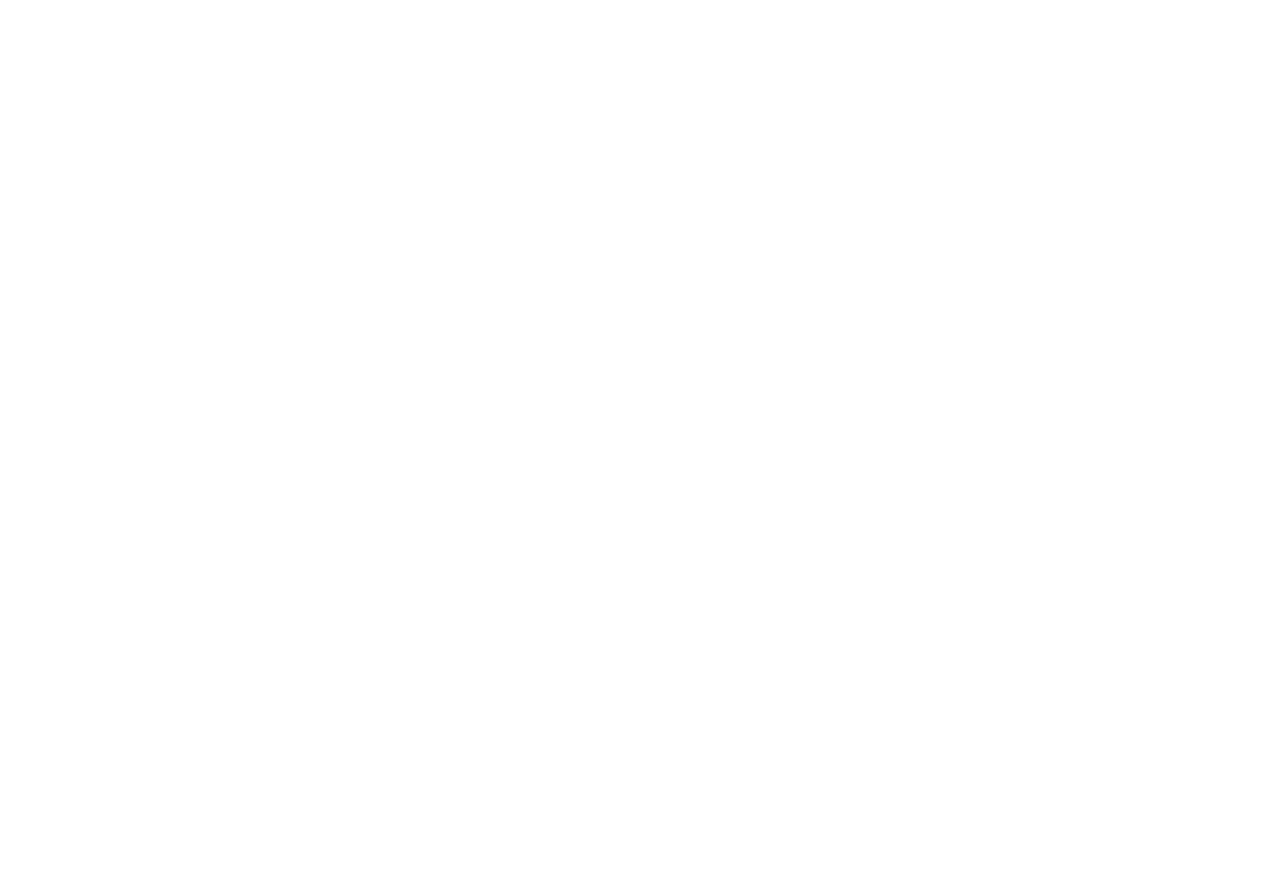
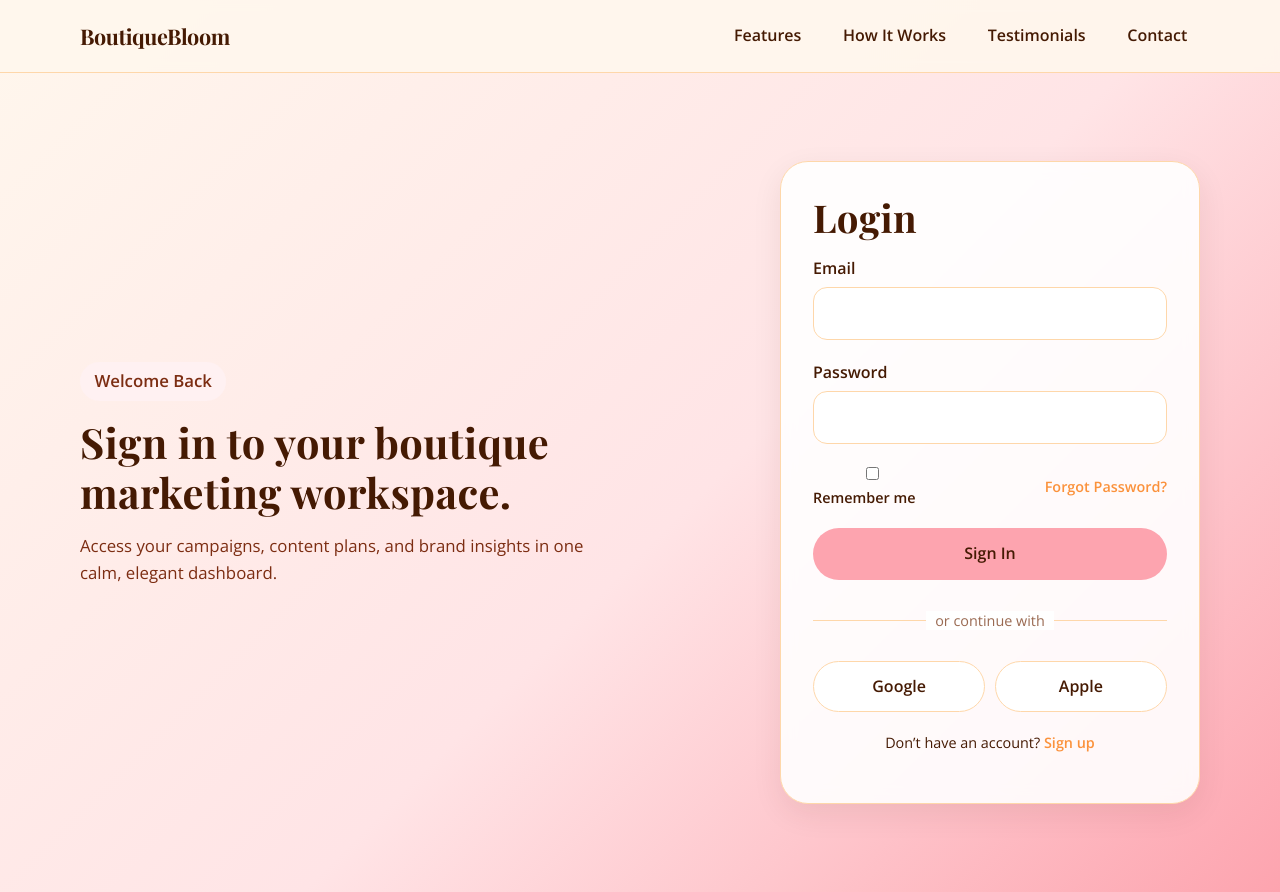
Before and after one commit to Shrish27/BoutiqueBloom, a plain HTML site: page login.html in a window 1280 px wide. Before the commit the page ends 800 px from the top, so only its background shows below. Drawn offline with nearby package versions, Linux system fonts and the light colour scheme.

Commit message:
Link homepage buttons to login page

```diff
--- a/css/style.css
+++ b/css/style.css
@@ -737,3 +737,143 @@ textarea {
 .feature-icon {
   box-shadow: inset 0 0 0 1px rgba(251, 146, 60, 0.12);
 }
+/* =========================================================
+   Authentication Pages (Login / Signup)
+   ========================================================= */
+
+.auth-page {
+  background: linear-gradient(135deg, #fff7ed 0%, #ffe4e6 55%, #fda4af 100%);
+  min-height: 100vh;
+}
+
+/* Layout */
+.auth-layout {
+  display: grid;
+  grid-template-columns: 1fr 420px;
+  gap: 3rem;
+  align-items: center;
+  min-height: calc(100vh - 80px);
+}
+
+/* Left side text */
+.auth-copy {
+  max-width: 520px;
+}
+
+.auth-eyebrow {
+  display: inline-block;
+  background: #fff1f2;
+  color: #9f1239;
+  padding: 0.4rem 0.9rem;
+  border-radius: 999px;
+  font-size: 0.9rem;
+  font-weight: 600;
+  margin-bottom: 1rem;
+}
+
+.auth-copy h1 {
+  margin-bottom: 1rem;
+  font-size: clamp(2rem, 3.5vw, 2.6rem);
+}
+
+.auth-copy p {
+  color: #7c2d12;
+  font-size: 1.05rem;
+}
+
+/* Login card */
+.auth-card {
+  padding: 2rem;
+  border-radius: 28px;
+  background: rgba(255,255,255,0.9);
+  backdrop-filter: blur(8px);
+}
+
+/* Form layout */
+.auth-form {
+  display: grid;
+  gap: 1.2rem;
+  margin-top: 1rem;
+}
+
+.form-row {
+  display: grid;
+  gap: 0.35rem;
+}
+
+.form-options {
+  display: flex;
+  justify-content: space-between;
+  align-items: center;
+  font-size: 0.9rem;
+}
+
+.form-options a {
+  color: var(--color-accent);
+  font-weight: 600;
+}
+
+/* Divider */
+.auth-divider {
+  text-align: center;
+  font-size: 0.9rem;
+  color: #9a6a52;
+  margin: 0.6rem 0;
+  position: relative;
+}
+
+.auth-divider span {
+  background: white;
+  padding: 0 0.6rem;
+  position: relative;
+  z-index: 1;
+}
+
+.auth-divider::before {
+  content: "";
+  height: 1px;
+  background: var(--color-border);
+  width: 100%;
+  position: absolute;
+  top: 50%;
+  left: 0;
+  z-index: 0;
+}
+
+/* Social login buttons */
+.social-login {
+  display: grid;
+  grid-template-columns: 1fr 1fr;
+  gap: 0.6rem;
+}
+
+.social-login .btn {
+  background: white;
+  border: 1px solid var(--color-border);
+}
+
+/* Bottom text */
+.auth-footer-text {
+  text-align: center;
+  font-size: 0.9rem;
+}
+
+.auth-footer-text a {
+  font-weight: 600;
+  color: var(--color-accent);
+}
+
+/* Responsive */
+@media (max-width: 900px) {
+
+  .auth-layout {
+    grid-template-columns: 1fr;
+    gap: 2rem;
+    text-align: center;
+  }
+
+  .auth-copy {
+    margin: auto;
+  }
+
+}
--- a/login.html
+++ b/login.html
@@ -0,0 +1,72 @@
+<!doctype html>
+<html lang="en">
+<head>
+  <meta charset="UTF-8" />
+  <meta name="viewport" content="width=device-width, initial-scale=1.0" />
+  <title>BoutiqueBloom | Login</title>
+  <link rel="preconnect" href="https://fonts.googleapis.com" />
+  <link rel="preconnect" href="https://fonts.gstatic.com" crossorigin />
+  <link href="https://fonts.googleapis.com/css2?family=Open+Sans:wght@400;500;600;700&family=Playfair+Display:wght@500;600;700&display=swap" rel="stylesheet" />
+  <link rel="stylesheet" href="css/style.css" />
+</head>
+<body class="auth-page">
+  <header class="navbar" role="banner">
+    <div class="navbar-inner container">
+      <a class="brand" href="index.html" aria-label="BoutiqueBloom home">BoutiqueBloom</a>
+      <nav aria-label="Primary navigation">
+        <ul class="nav-links">
+          <li><a href="#features">Features</a></li>
+          <li><a href="#how-it-works">How It Works</a></li>
+          <li><a href="#testimonials">Testimonials</a></li>
+          <li><a href="#contact">Contact</a></li>
+        </ul>
+      </nav>
+    </div>
+  </header>
+
+  <main class="section auth-layout container" aria-labelledby="auth-heading">
+    <section class="auth-copy" aria-labelledby="auth-heading">
+      <p class="auth-eyebrow">Welcome Back</p>
+      <h1 id="auth-heading">Sign in to your boutique marketing workspace.</h1>
+      <p>
+        Access your campaigns, content plans, and brand insights in one calm,
+        elegant dashboard.
+      </p>
+    </section>
+
+    <section class="card auth-card" aria-labelledby="login-title">
+      <h2 id="login-title">Login</h2>
+      <form class="auth-form" action="#" method="post">
+        <div class="form-row">
+          <label for="email">Email</label>
+          <input id="email" name="email" type="email" autocomplete="email" required />
+        </div>
+
+        <div class="form-row">
+          <label for="password">Password</label>
+          <input id="password" name="password" type="password" autocomplete="current-password" required />
+        </div>
+
+        <div class="form-options">
+          <label>
+            <input type="checkbox" name="remember" />
+            <span>Remember me</span>
+          </label>
+          <a href="forgot-password.html">Forgot Password?</a>
+        </div>
+
+        <button class="btn btn-primary" type="submit">Sign In</button>
+
+        <p class="auth-divider" role="presentation"><span>or continue with</span></p>
+
+        <div class="social-login" aria-label="Social login options">
+          <button class="btn" type="button">Google</button>
+          <button class="btn" type="button">Apple</button>
+        </div>
+
+        <p class="auth-footer-text">Don’t have an account? <a href="signup.html">Sign up</a></p>
+      </form>
+    </section>
+  </main>
+</body>
+</html>
```
Also changed, not shown: index.html (+2 -2 lines).
